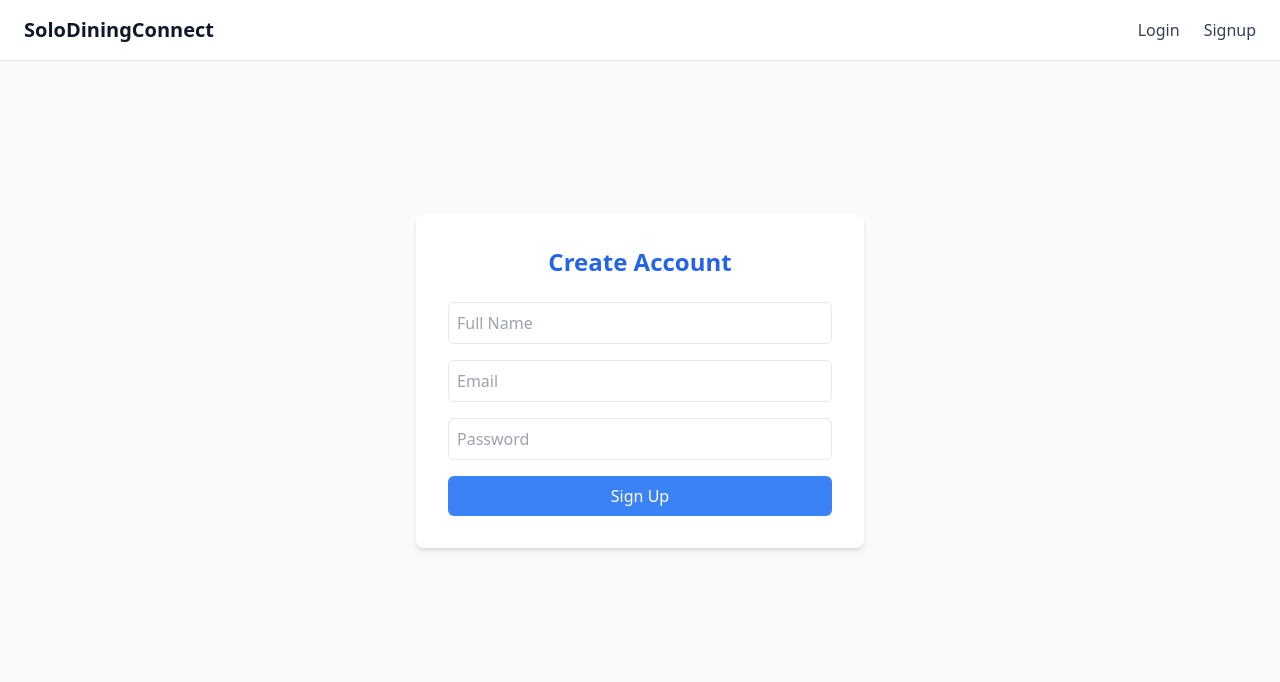
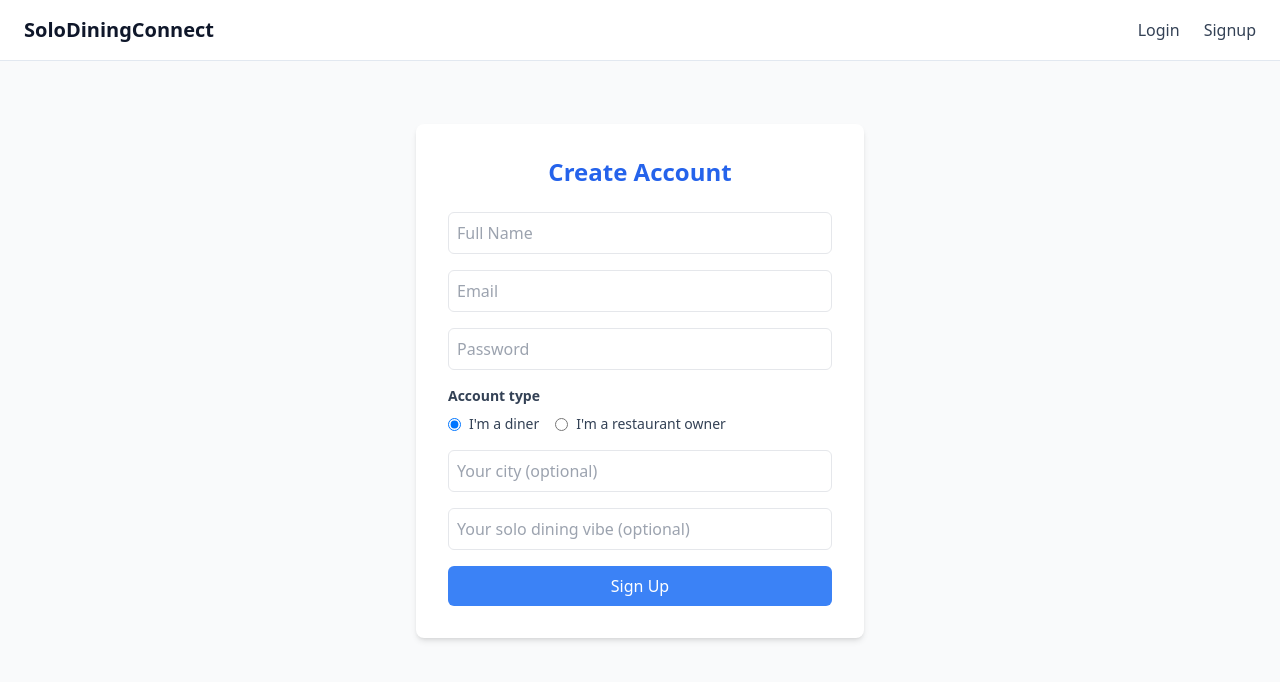
Before and after one commit to psasaslsask/solodiningconnect, a React (Create React App) app: page /signup in a window 1280 px wide. Shown: the top 682 px of the page. Built offline with nearby package versions, Linux system fonts and the light colour scheme; no server answers.

Commit message:
Add diner signup role selection and profiles

```diff
--- a/src/context/AuthContext.jsx
+++ b/src/context/AuthContext.jsx
@@ -1,11 +1,12 @@
 import React, { createContext, useContext, useState, useEffect } from "react";
-import { auth } from "../firebase";
+import { auth, db } from "../firebase";
 import {
   createUserWithEmailAndPassword,
   signInWithEmailAndPassword,
   signOut,
   onAuthStateChanged,
 } from "firebase/auth";
+import { doc, getDoc } from "firebase/firestore";
 import diners from "../data/diners.json";
 
 const AuthContext = createContext();
@@ -13,6 +14,7 @@ const AuthContext = createContext();
 export const AuthProvider = ({ children }) => {
   const [user, setUser] = useState(null); // Firebase user
   const [profile, setProfile] = useState(null); // Diner profile
+  const [role, setRole] = useState(null);
   const [loading, setLoading] = useState(true);
 
   // Watch for Firebase user state changes
@@ -20,11 +22,42 @@ export const AuthProvider = ({ children }) => {
     const unsubscribe = onAuthStateChanged(auth, (currentUser) => {
       setUser(currentUser);
 
-      // Try linking Firebase user to diner profile (by email)
-      if (currentUser?.email) {
+      const loadProfile = async () => {
+        if (!currentUser) {
+          setProfile(null);
+          setRole(null);
+          localStorage.removeItem("currentUserId");
+          setLoading(false);
+          return;
+        }
+
+        try {
+          const userRef = doc(db, "users", currentUser.uid);
+          const userSnapshot = await getDoc(userRef);
+          const userData = userSnapshot.exists() ? userSnapshot.data() : null;
+          const resolvedRole = userData?.role || null;
+
+          setRole(resolvedRole);
+
+          if (resolvedRole === "restaurant") {
+            setProfile(null);
+            localStorage.removeItem("currentUserId");
+            setLoading(false);
+            return;
+          }
+
+          const dinerRef = doc(db, "diners", currentUser.uid);
+          const dinerSnapshot = await getDoc(dinerRef);
+
+          if (dinerSnapshot.exists()) {
+            const dinerProfile = { id: currentUser.uid, ...dinerSnapshot.data() };
+            setProfile(dinerProfile);
+            localStorage.setItem("currentUserId", dinerProfile.id);
+          } else if (currentUser.email) {
             const diner = diners.find(
               (d) => d.email && d.email.toLowerCase() === currentUser.email.toLowerCase()
             );
+
             if (diner) {
               setProfile(diner);
               localStorage.setItem("currentUserId", diner.id);
@@ -34,9 +67,19 @@ export const AuthProvider = ({ children }) => {
             }
           } else {
             setProfile(null);
+            localStorage.removeItem("currentUserId");
+          }
+        } catch (error) {
+          console.error("Error loading user profile", error);
+          setProfile(null);
+          setRole(null);
+          localStorage.removeItem("currentUserId");
         }
 
         setLoading(false);
+      };
+
+      loadProfile();
     });
     return () => unsubscribe();
   }, []);
@@ -51,14 +94,15 @@ export const AuthProvider = ({ children }) => {
   const logout = () => {
     localStorage.removeItem("currentUserId");
     setProfile(null);
+    setRole(null);
     return signOut(auth);
   };
 
-  const isRestaurantUser = !!user && !profile;
+  const isRestaurantUser = role === "restaurant";
 
   return (
     <AuthContext.Provider
-      value={{ user, profile, signup, login, logout, isRestaurantUser }}
+      value={{ user, profile, signup, login, logout, isRestaurantUser, role }}
     >
       {!loading && children}
     </AuthContext.Provider>
--- a/src/pages/DinersPage.jsx
+++ b/src/pages/DinersPage.jsx
@@ -11,7 +11,8 @@ import {
   onSnapshot,
   updateDoc,
   arrayUnion,
-  Timestamp
+  Timestamp,
+  collection
 } from "firebase/firestore";
 import { db } from "../firebase";
 
@@ -25,7 +26,36 @@ export default function DinersPage() {
   const [blockedDiners, setBlockedDiners] = useState([]);
 
   useEffect(() => {
-    setDiners(dinersData);
+    const baseDiners = dinersData;
+    setDiners(baseDiners);
+
+    const dinersRef = collection(db, "diners");
+    const unsubscribe = onSnapshot(dinersRef, (snapshot) => {
+      const firebaseDiners = snapshot.docs.map((doc) => ({
+        id: doc.id,
+        ...doc.data(),
+      }));
+
+      const merged = [...baseDiners];
+
+      firebaseDiners.forEach((diner) => {
+        const matchIndex = merged.findIndex(
+          (d) =>
+            d.id === diner.id ||
+            (d.email && diner.email && d.email.toLowerCase() === diner.email.toLowerCase())
+        );
+
+        if (matchIndex !== -1) {
+          merged[matchIndex] = { ...merged[matchIndex], ...diner };
+        } else {
+          merged.push(diner);
+        }
+      });
+
+      setDiners(merged);
+    });
+
+    return () => unsubscribe();
   }, []);
 
   useEffect(() => {
--- a/src/pages/SignupPage.jsx
+++ b/src/pages/SignupPage.jsx
@@ -11,6 +11,9 @@ export default function SignupPage() {
   const [name, setName] = useState("");
   const [email, setEmail] = useState("");
   const [password, setPassword] = useState("");
+  const [role, setRole] = useState("diner");
+  const [location, setLocation] = useState("");
+  const [vibe, setVibe] = useState("");
   const navigate = useNavigate();
 
   const handleSubmit = async (e) => {
@@ -31,11 +34,32 @@ export default function SignupPage() {
       await setDoc(doc(db, "users", auth.currentUser.uid), {
         name,
         email,
+        role,
         createdAt: new Date(),
       });
 
-      // 5️⃣ Redirect to Home Page
-      navigate("/home");
+      if (role === "diner") {
+        const dinerProfile = {
+          name,
+          email,
+          location: location || "Unknown",
+          style: vibe || "Solo diner",
+          favoriteCuisine: "TBD",
+          rating: 8,
+          bio: "New to SoloDiningConnect!",
+          cuisines: [],
+          availability: [],
+          soloStyle: [],
+          budget: "$$",
+          image: "https://placehold.co/400x400?text=Diner",
+          createdAt: new Date(),
+        };
+
+        await setDoc(doc(db, "diners", auth.currentUser.uid), dinerProfile);
+        navigate("/home");
+      } else {
+        navigate("/restaurant-dashboard");
+      }
     } catch (err) {
       alert(err.message);
       console.error("Signup error:", err);
@@ -77,6 +101,49 @@ export default function SignupPage() {
               required
             />
 
+            <div className="space-y-2">
+              <p className="text-sm font-semibold text-slate-700">Account type</p>
+              <div className="flex gap-4">
+                <label className="flex items-center gap-2 text-sm text-slate-700">
+                  <input
+                    type="radio"
+                    value="diner"
+                    checked={role === "diner"}
+                    onChange={(e) => setRole(e.target.value)}
+                  />
+                  I'm a diner
+                </label>
+                <label className="flex items-center gap-2 text-sm text-slate-700">
+                  <input
+                    type="radio"
+                    value="restaurant"
+                    checked={role === "restaurant"}
+                    onChange={(e) => setRole(e.target.value)}
+                  />
+                  I'm a restaurant owner
+                </label>
+              </div>
+            </div>
+
+            {role === "diner" && (
+              <>
+                <input
+                  type="text"
+                  placeholder="Your city (optional)"
+                  className="w-full border rounded-md p-2"
+                  value={location}
+                  onChange={(e) => setLocation(e.target.value)}
+                />
+                <input
+                  type="text"
+                  placeholder="Your solo dining vibe (optional)"
+                  className="w-full border rounded-md p-2"
+                  value={vibe}
+                  onChange={(e) => setVibe(e.target.value)}
+                />
+              </>
+            )}
+
             <button
               type="submit"
               className="w-full bg-blue-500 text-white py-2 rounded-md hover:bg-blue-600 transition"
```
Lines whose indentation alone changed are shown as unchanged.
